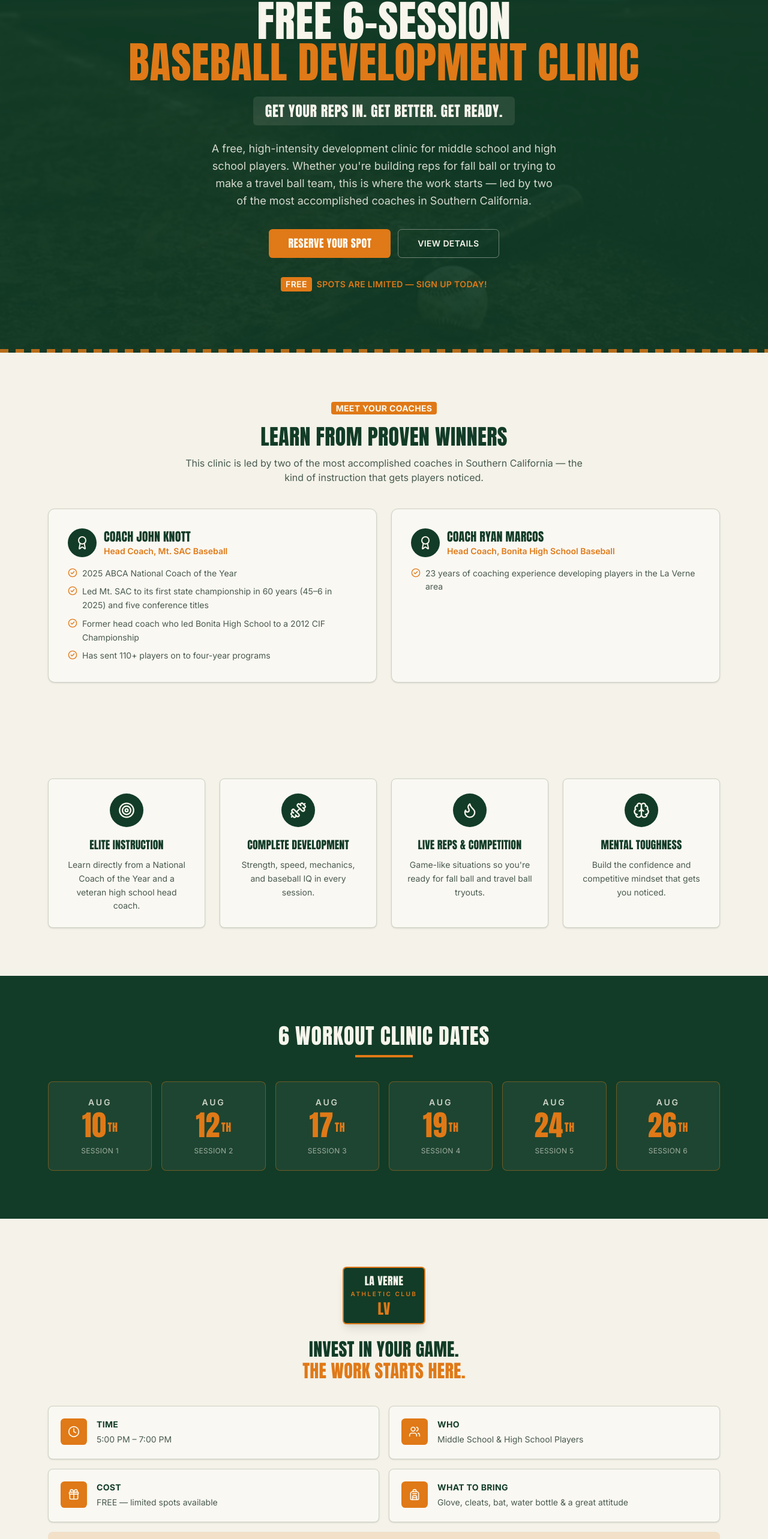
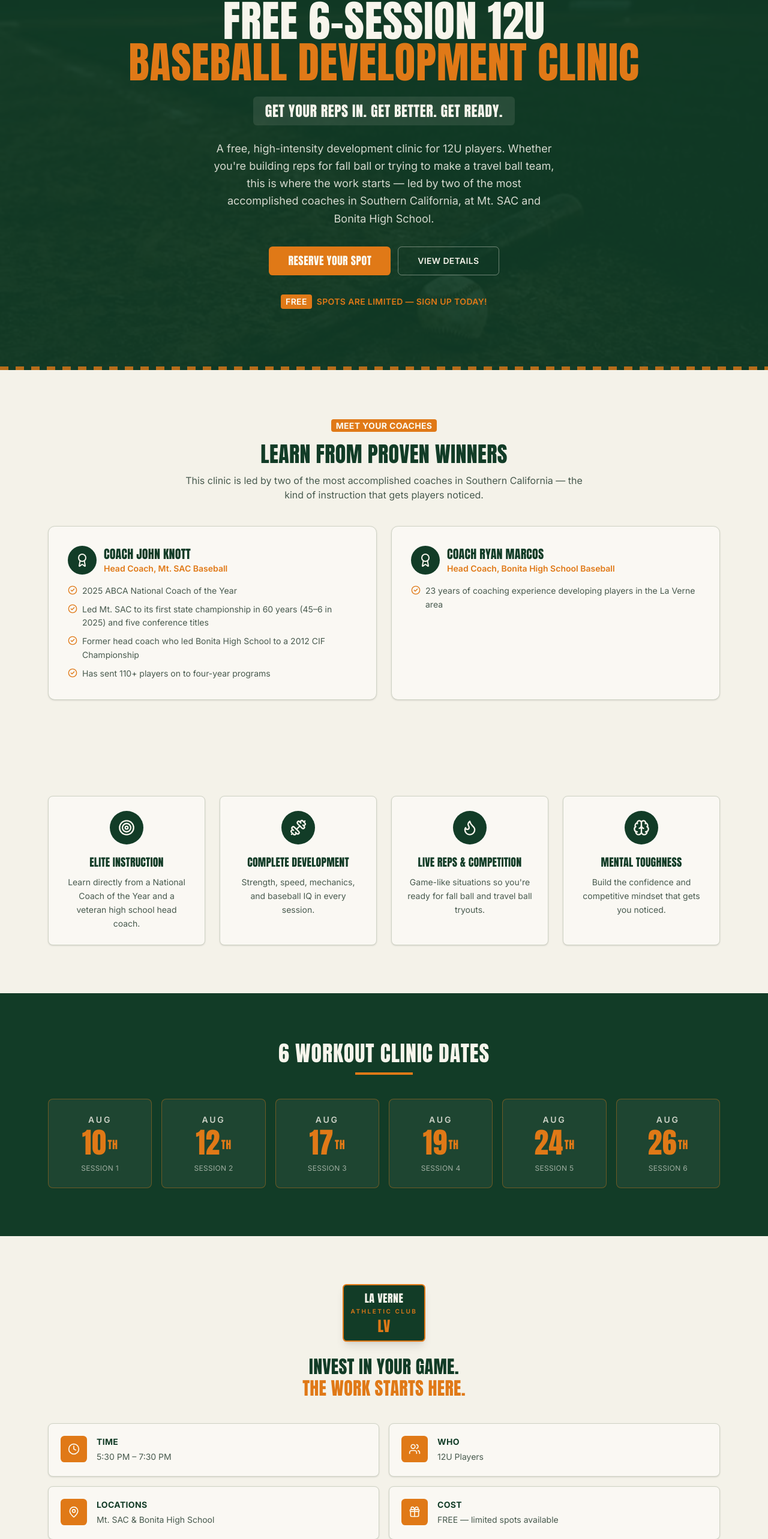
Before and after one commit to easydeed/lvbb, a Next.js app: page / in a window 1280 px wide. Shown: the part 208-2774 px from the top of the page at 60% size. Built offline with nearby package versions, Linux system fonts and the light colour scheme.

Commit message:
Retarget clinic copy for 12U players only.
Update time, locations (Mt. SAC and Bonita), and remove middle/high school audience references.

Co-authored-by: Cursor <cursoragent@cursor.com>

```diff
--- a/app/layout.tsx
+++ b/app/layout.tsx
@@ -19,13 +19,13 @@ const anton = Anton({
 export const metadata: Metadata = {
   title: '6 Workout Clinic | La Verne Athletic Club',
   description:
-    'A FREE 6-session baseball development clinic for middle school & high school players. Get your reps in before fall ball and travel ball tryouts. Aug 10–26. Spots are limited — sign up today!',
+    'A FREE 6-session 12U baseball development clinic at Mt. SAC and Bonita High School. Get your reps in before fall ball and travel ball tryouts. Aug 10–26, 5:30–7:30 PM. Spots are limited — sign up today!',
   generator: 'v0.app',
   manifest: '/manifest.json',
   openGraph: {
     title: '6 Workout Clinic | La Verne Athletic Club',
     description:
-      'FREE 6-session baseball development clinic. Get your reps in. Get better. Get ready. Spots are limited — sign up today!',
+      'FREE 6-session 12U baseball development clinic. Get your reps in. Get better. Get ready. Spots are limited — sign up today!',
     type: 'website',
   },
 }
--- a/components/details-section.tsx
+++ b/components/details-section.tsx
@@ -1,10 +1,11 @@
-import { Clock, Gift, Users, Backpack, Star } from 'lucide-react'
+import { Clock, Gift, Users, Backpack, MapPin, Star } from 'lucide-react'
 import { CLINIC } from '@/lib/clinic-data'
 import { ClubBadge } from '@/components/club-badge'
 
 const DETAILS = [
   { icon: Clock, label: 'Time', value: CLINIC.time },
   { icon: Users, label: 'Who', value: CLINIC.openTo },
+  { icon: MapPin, label: 'Locations', value: CLINIC.location },
   { icon: Gift, label: 'Cost', value: `${CLINIC.price} — limited spots available` },
   { icon: Backpack, label: 'What To Bring', value: CLINIC.whatToBring },
 ]
--- a/components/hero-section.tsx
+++ b/components/hero-section.tsx
@@ -20,7 +20,7 @@ export function HeroSection() {
         </span>
 
         <h1 className="mt-6 font-display text-5xl uppercase leading-[0.9] text-balance sm:text-7xl">
-          Free 6-Session
+          Free 6-Session 12U
           <span className="mt-1 block text-accent">Baseball Development Clinic</span>
         </h1>
 
@@ -29,10 +29,11 @@ export function HeroSection() {
         </p>
 
         <p className="mt-6 max-w-xl text-pretty text-base leading-relaxed text-primary-foreground/85 sm:text-lg">
-          A free, high-intensity development clinic for middle school and high
-          school players. Whether you&apos;re building reps for fall ball or
-          trying to make a travel ball team, this is where the work starts —
-          led by two of the most accomplished coaches in Southern California.
+          A free, high-intensity development clinic for 12U players. Whether
+          you&apos;re building reps for fall ball or trying to make a travel
+          ball team, this is where the work starts — led by two of the most
+          accomplished coaches in Southern California, at Mt. SAC and Bonita
+          High School.
         </p>
 
         <div className="mt-8 flex flex-col items-center gap-3 sm:flex-row">
--- a/lib/clinic-data.ts
+++ b/lib/clinic-data.ts
@@ -5,10 +5,10 @@ export const CLINIC = {
   title: '6 Workout Clinic',
   tagline: 'Get Your Reps In. Get Better. Get Ready.',
   price: 'FREE',
-  time: '5:00 PM – 7:00 PM',
-  location: 'La Verne Athletic Club',
-  openTo: 'Middle School & High School Players',
-  whatToBring: 'Glove, cleats, bat, water bottle & a great attitude',
+  time: '5:30 PM – 7:30 PM',
+  location: 'Mt. SAC & Bonita High School',
+  openTo: '12U Players',
+  whatToBring: 'Glove, cleats, bat, water bottle & a positive attitude',
   phone: '(909) 596-2096',
   phoneHref: 'tel:+19095962096',
   website: 'laverneathleticclub.com',
```
Also changed, not shown: public/manifest.json.
